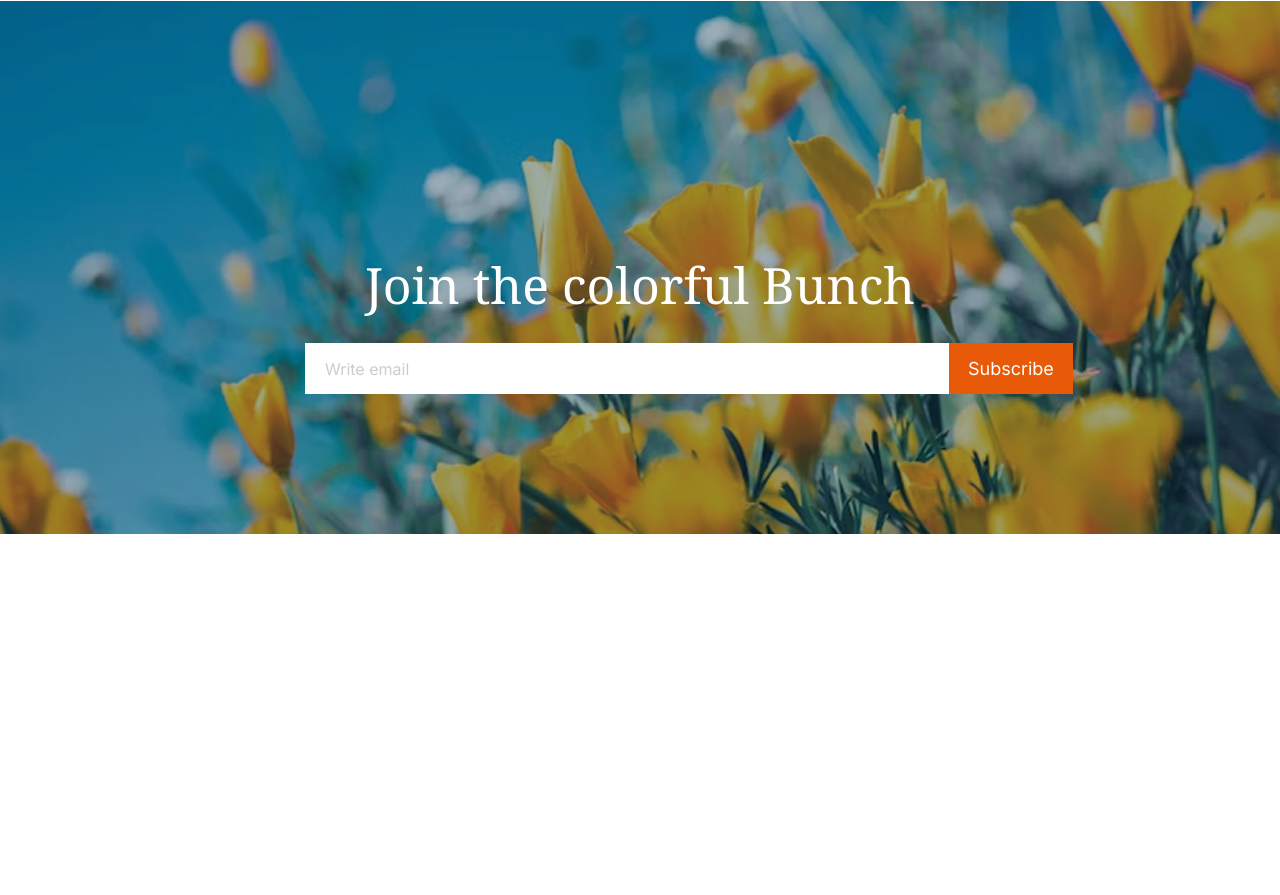
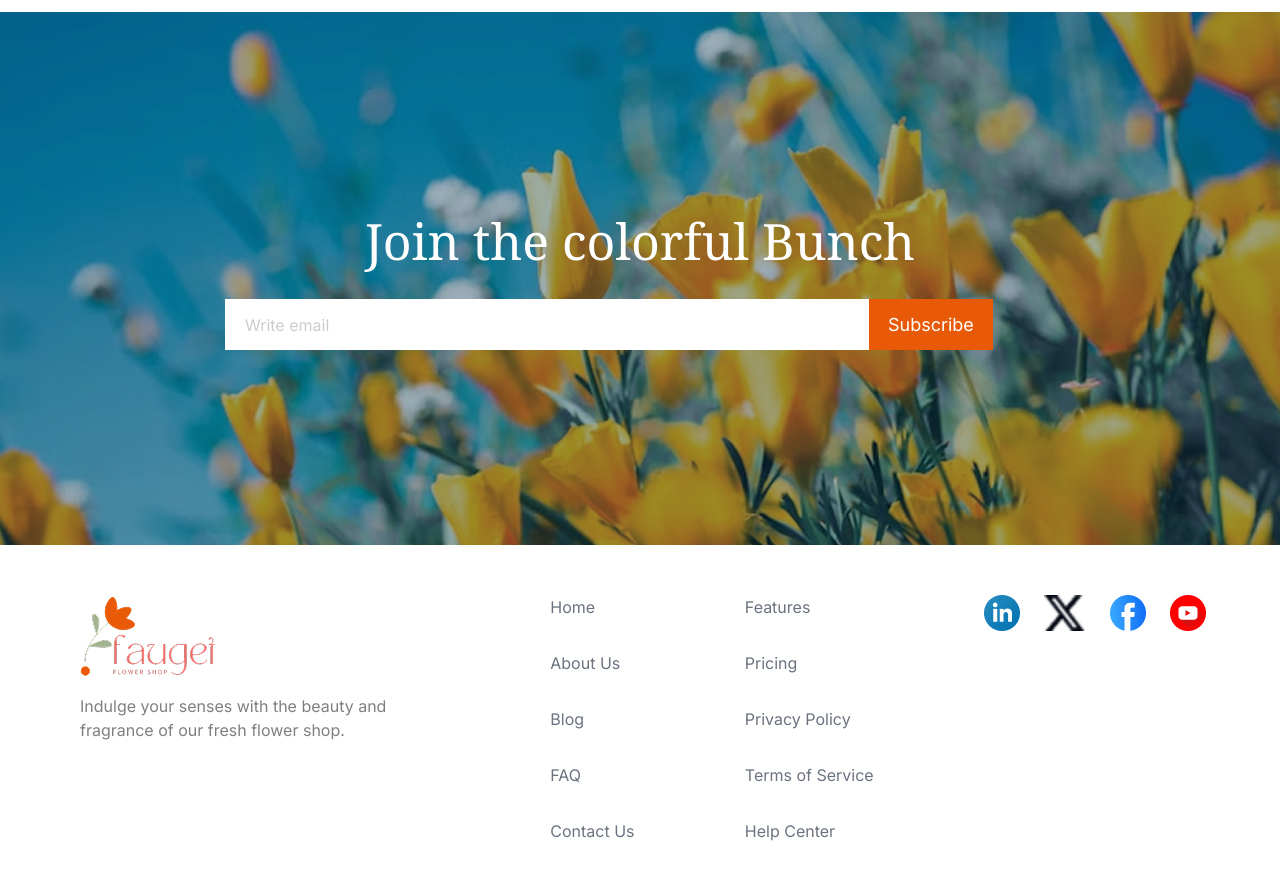
Before and after one commit to CodePoint-46615/responsive-flower-website, a plain HTML site: page index.html in a window 1280 px wide. Shown: the part 3500-4395 px from the top of the page. Before the commit the page ends 4034 px from the top, so only its background shows below. Drawn offline with nearby package versions, Linux system fonts and the light colour scheme.

Commit message:
complete-task

```diff
--- a/index.html
+++ b/index.html
@@ -166,7 +166,7 @@
             </div>
 
             <div class="md:flex md:gap-7 mx-4">
-                <div>
+                <div class="flex flex-wrap justify-center">
                     <div>
                         <img class="rounded-[14px] mb-5" src="assets/deal-bloom.png" alt="">
                         <div class="w-[270px] ml-[49px] mr-[47px] absolute mt-[-150px] text-white text-center">
@@ -187,7 +187,7 @@
                 <div>
                     <img class="rounded-[14px] mb-5" src="assets/deal-zabo.png" alt="">
                     <div
-                        class="w-[350px] md:w-[498px] ml:[49px] md:ml-[120px] mr-[42px] md:mr-[58px] absolute mt-[-150px] md:mt-[-250px] text-white text-center ">
+                        class="w-[350px] md:w-[498px] ml:[49px] md:ml-[50px] mr-[42px] md:mr-[58px] absolute mt-[-150px] md:mt-[-250px] text-white text-center ">
                         <h3 class="text-center noto-serif font-bold text-xl md:text-[40px]">25% Off | Zabo Plant</h3>
                         <a class="inter font-semibold text-[16px] md:text-[28px] underline" href="">Shop Now</a>
                     </div>
@@ -198,9 +198,9 @@
     </main>
 
     <!-- join section -->
-    <section>
+    <section class="mb-[50px]">
         <div
-            class="bg-[url(/assets/news-letter-bg.png)] h-[300px] md:h-[533px] bg-cover bg-center pt-[110px] px-[15px] md:px-[305px] content-center">
+            class="bg-[url(/assets/news-letter-bg.png)] w-full h-[300px] md:h-[533px] bg-cover bg-center bg-no-repeat content-center">
 
             <h3 class="noto-serif text-white text-center font-bold text-xl md:text-[50px] mb-[23px]">Join the colorful Bunch</h3>
 
@@ -212,10 +212,36 @@
         </div>
     </section>
 
+    <footer class="md:flex  w-[360px] md:w-[1120px] md:mx-auto md:justify-between mr-[14px] ml-5 md:my[50px]">
+        <div class="md:w-[360px] md:h-[180px]">
+            <img class="mb-4" src="assets/logo.png" alt="">
+            <p class="inter mb-5 text-[16px] text-black/50">Indulge your senses with the beauty and fragrance of our fresh flower shop. </p>
+        </div>
 
-
-    <footer>
-
+        <div class="inter text-[16px 0] text-[#6B7280] mb-5">
+            <ul>
+                <li class="mb-8"><a href="">Home</a></li>
+                <li class="mb-8"><a href="">About Us</a></li>
+                <li class="mb-8"><a href="">Blog</a></li>
+                <li class="mb-8"><a href="">FAQ</a></li>
+                <li class="mb-8"><a href="">Contact Us</a></li>
+            </ul>
+        </div>
+        <div class="inter text-[16px 0] text-[#6B7280] mb-5">
+            <ul>
+                <li class="mb-8"><a href="">Features</a></li>
+                <li class="mb-8"><a href="">Pricing</a></li>
+                <li class="mb-8"><a href="">Privacy Policy</a></li>
+                <li class="mb-8"><a href="">Terms of Service</a></li>
+                <li class="mb-8"><a href="">Help Center</a></li>
+            </ul>
+        </div>
+        <div class="flex md:w-[216px] md:h-[36px]">
+            <img class="mr-6" src="assets/icon-linkedin.png" alt=""><a href=""></a></img>
+            <img class="mr-6" src="assets/icon-twitter.png" alt=""><a href=""></a></img>
+            <img class="mr-6" src="assets/icon-facebook.png" alt=""><a href=""></a></img>
+            <img class="mr-6" src="assets/icon-youtube.png" alt=""><a href=""></a></img>
+        </div>
     </footer>
 </body>
 
```
